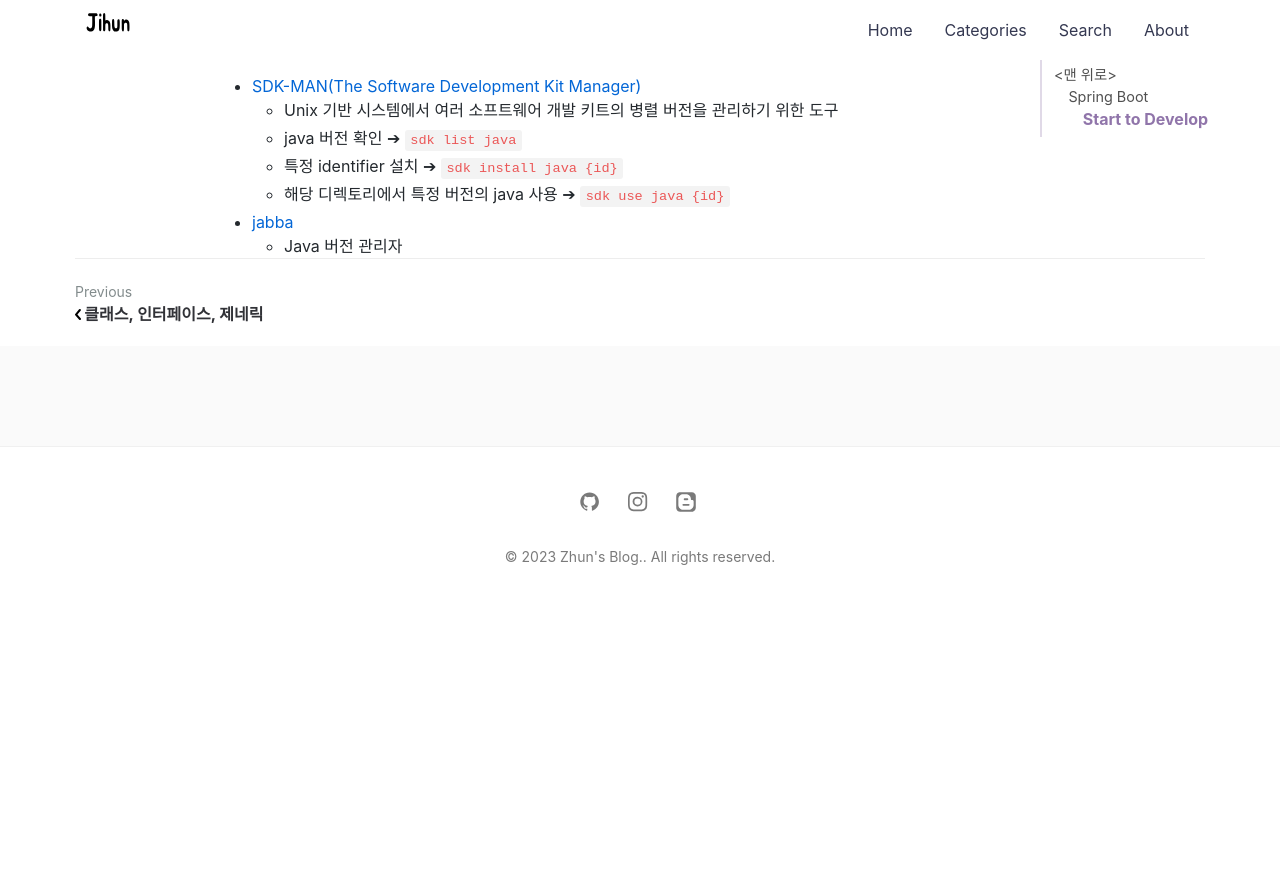
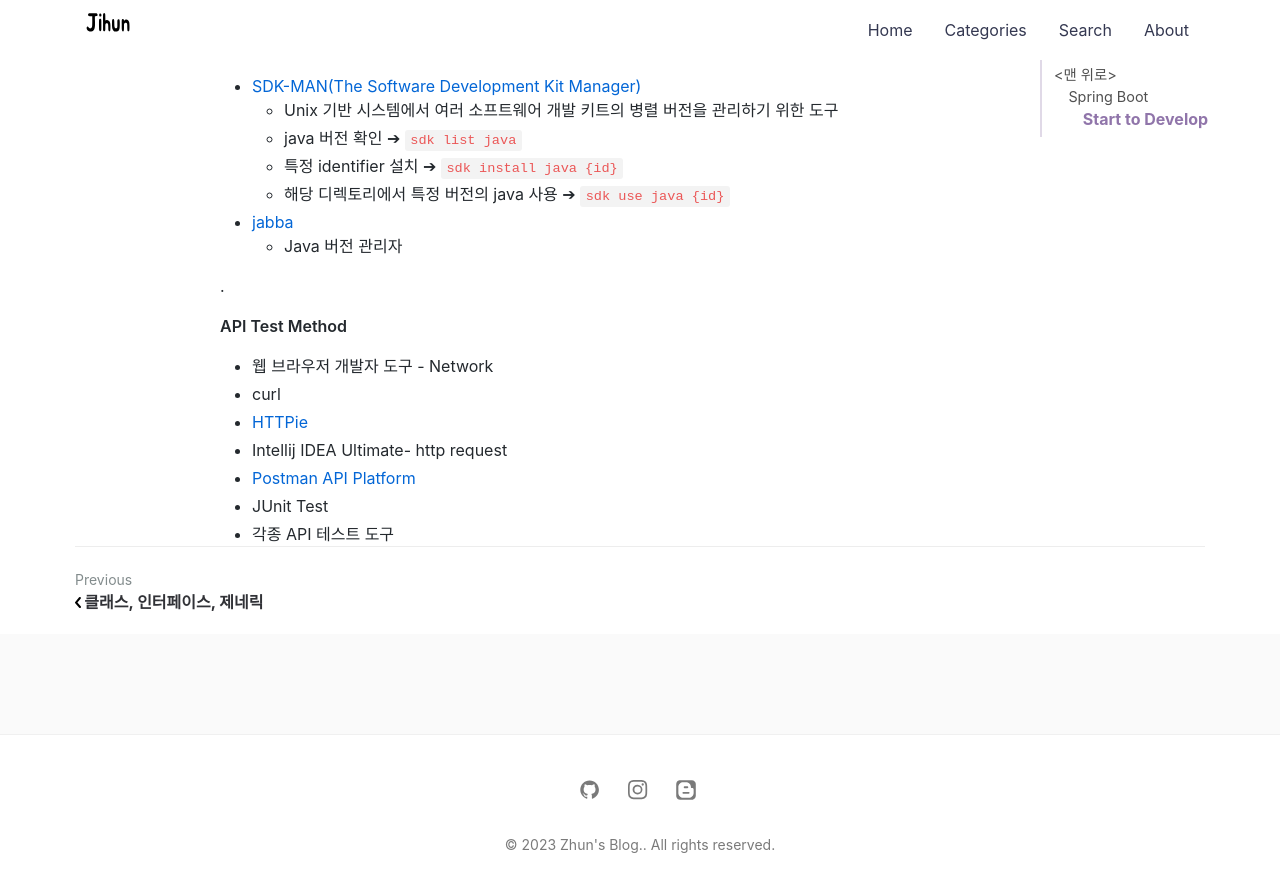
Before and after one commit to jihunparkme/jihunparkme.github.io, a Jekyll site: the page built from _posts/2023-07-25-toby-spring-boot.md, in a window 1280 px wide and 900 px high, scrolled down 1711 px. Shown: the top 892 px of the window. Built offline with Jekyll 4.4.1, drawn with Linux system fonts in a browser that asks for light colours; nearby versions of some CDN libraries; comment, search, counter and statistics services are not loaded; before the commit the page ends 2323 px from its top, so only the background shows below that.

Commit message:
[Toby Spring-boot] HAPI Test

```diff
--- a/_posts/2023-07-25-toby-spring-boot.md
+++ b/_posts/2023-07-25-toby-spring-boot.md
@@ -61,3 +61,15 @@ featured-img: toby-spring-boot
   - 해당 디렉토리에서 특정 버전의 java 사용 ➔ `sdk use java {id}`
 - [jabba](https://github.com/shyiko/jabba)
   - Java 버전 관리자
+
+.
+
+**API Test Method**
+
+- 웹 브라우저 개발자 도구 - Network
+- curl
+- [HTTPie](https://httpie.io/)
+- Intellij IDEA Ultimate- http request
+- [Postman API Platform](https://www.postman.com/)
+- JUnit Test
+- 각종 API 테스트 도구
```
